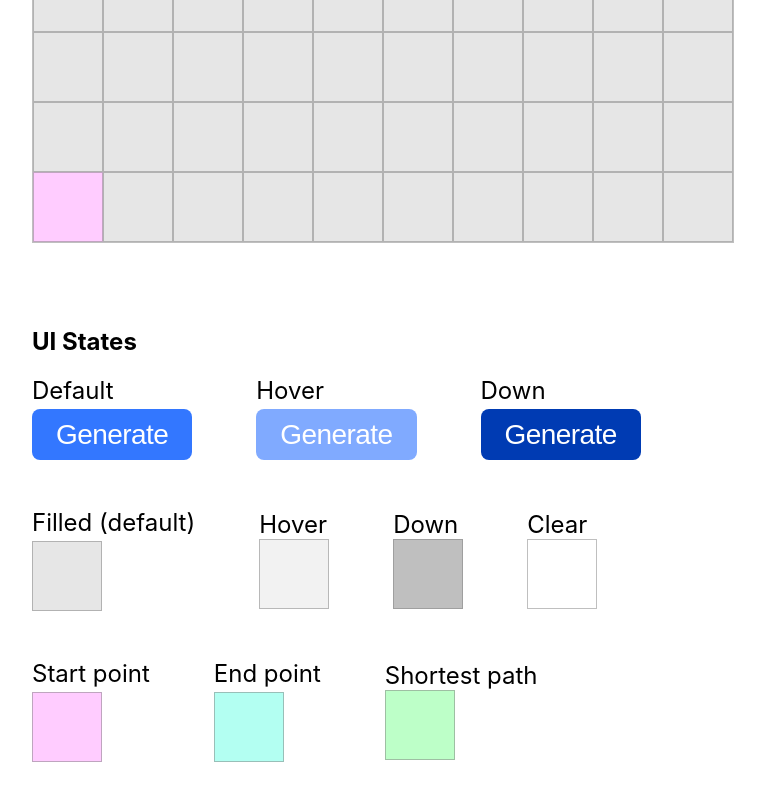
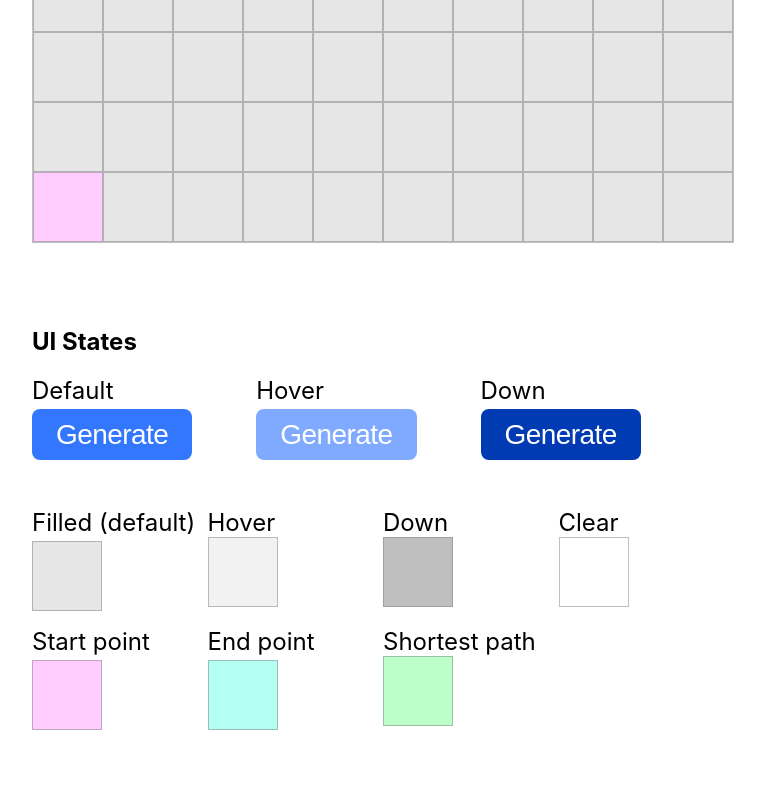
Before and after one commit to kiprasmel/rusty-grid, a React (Create React App) app: page / in a window 1280 px wide. Shown: the part 1126-1926 px from the top of the page, without its empty margins (257-1022 px from the left). Built offline with nearby package versions, Linux system fonts and the light colour scheme.

Commit message:
clean up UIStates & make'em hideable
Signed-off-by: Kipras Melnikovas <kipras@kipras.org>

```diff
--- a/src/features/grid/UIStates.tsx
+++ b/src/features/grid/UIStates.tsx
@@ -1,16 +1,34 @@
 import React, { FC } from "react";
 import { css } from "emotion";
+import { useDispatch, useSelector } from "react-redux";
 
+import { toggleUIStates } from "./gridSlice";
 import { Row } from "./Row";
 import { Label } from "./Label";
 import { Button } from "./Button";
 import { SquareItem, SquareState } from "./Square";
+import { RootState } from "../app/store";
 
-export const UIStates: FC = () => (
+export const UIStates: FC = () => {
+	const dispatch = useDispatch();
+	const toggle = (): any => dispatch(toggleUIStates());
+
+	const shouldHide: boolean = useSelector((state: RootState) => state.grid.hideUIStates);
+
+	if (shouldHide) {
+		return null;
+	}
+
+	return (
 		<article>
+			{/* eslint-disable-next-line jsx-a11y/no-noninteractive-element-interactions */}
 			<h2
+				title="Click to hide"
+				onKeyPress={toggle}
+				onClick={toggle}
 				className={css`
 					text-align: left;
+					cursor: pointer;
 				`}
 			>
 				UI States
@@ -59,75 +77,11 @@ export const UIStates: FC = () => (
 					</Label>
 				</Row>
 
-			{/* <table
+				<div
 					className={css`
-					text-align: left;
-				`}
-			>
-				<thead>
-					<tr>
-						<th>Filled (default)</th>
-						<th>Hover</th>
-						<th>Down</th>
-						<th>Clear</th>
-					</tr>
-					<tr>
-						<th>Start point</th>
-						<th>End point</th>
-						<th>Shortest path</th>
-					</tr>
-				</thead>
-				<tbody>
-					<tr
-						className={css`
-							& > * {
-								width: 100%;
-							}
-						`}
-					>
-						<td>
-							<SquareItem state={SquareState.Filled} />
-						</td>
-						<td>
-							<SquareItem
-								state={SquareState.Filled}
-								className={css`
-									background: hsla(0, 0%, 50%, 0.5);
-								`}
-							/>
-						</td>
-						<td>
-							<SquareItem
-								state={SquareState.Filled}
-								className={css`
-									background: hsla(0, 0%, 50%, 0.5);
-								`}
-							/>
-						</td>
-						<td>
-							<SquareItem state={SquareState.Clear} />
-						</td>
-					</tr>
-					<tr>
-						<td>
-							<SquareItem state={SquareState.Start} />
-						</td>
-						<td>
-							<SquareItem state={SquareState.End} />
-						</td>
-						<td>
-							<SquareItem state={SquareState.Clear} isPartOfShortestPath />
-						</td>
-					</tr>
-				</tbody>
-			</table> */}
-
-			<Row
-				className={css`
-					justify-content: flex-start;
-					& > * + * {
-						margin-left: 4rem;
-					}
+						display: grid;
+						grid-template-columns: repeat(4, 1fr);
+						grid-row-gap: 1rem;
 					`}
 				>
 					<Label label="Filled (default)">
@@ -155,16 +109,7 @@ export const UIStates: FC = () => (
 					<Label label="Clear">
 						<SquareItem state={SquareState.Clear} />
 					</Label>
-			</Row>
 
-			<Row
-				className={css`
-					justify-content: flex-start;
-					& > * + * {
-						margin-left: 4rem;
-					}
-				`}
-			>
 					<Label label="Start point">
 						<SquareItem state={SquareState.Start} />
 					</Label>
@@ -176,7 +121,8 @@ export const UIStates: FC = () => (
 					<Label label="Shortest path">
 						<SquareItem state={SquareState.Clear} isPartOfShortestPath />
 					</Label>
-			</Row>
+				</div>
 			</div>
 		</article>
 	);
+};
--- a/src/features/grid/gridSlice.ts
+++ b/src/features/grid/gridSlice.ts
@@ -46,6 +46,7 @@ interface State {
 	indicesOfShortestPathSquares: IndicesOfShortestPathT;
 
 	isInverted: boolean;
+	hideUIStates: boolean;
 }
 
 const getDefaultState = (): State => ({
@@ -57,6 +58,7 @@ const getDefaultState = (): State => ({
 	hasShortestPath: false,
 	indicesOfShortestPathSquares: new Uint16Array(),
 	isInverted: false,
+	hideUIStates: false,
 });
 
 const initialState: State = getDefaultState();
@@ -80,6 +82,9 @@ export const slice = createSlice({
 
 			state.hasShortestPath = false;
 			state.indicesOfShortestPathSquares = computeShortestPath(newGrid, state.dirtyRows, state.dirtyCols);
+		},
+		toggleUIStates: (state): void => {
+			state.hideUIStates = !state.hideUIStates;
 		},
 		invert: {
 			reducer: (
@@ -179,6 +184,14 @@ export const slice = createSlice({
 	},
 });
 
-export const { reset, eventuallySetRows, eventuallySetCols, commitResize, invert, clickSquare } = slice.actions;
+export const {
+	reset, //
+	eventuallySetRows,
+	eventuallySetCols,
+	commitResize,
+	invert,
+	toggleUIStates,
+	clickSquare,
+} = slice.actions;
 
 export default slice.reducer;
```
Lines whose indentation alone changed are shown as unchanged.
